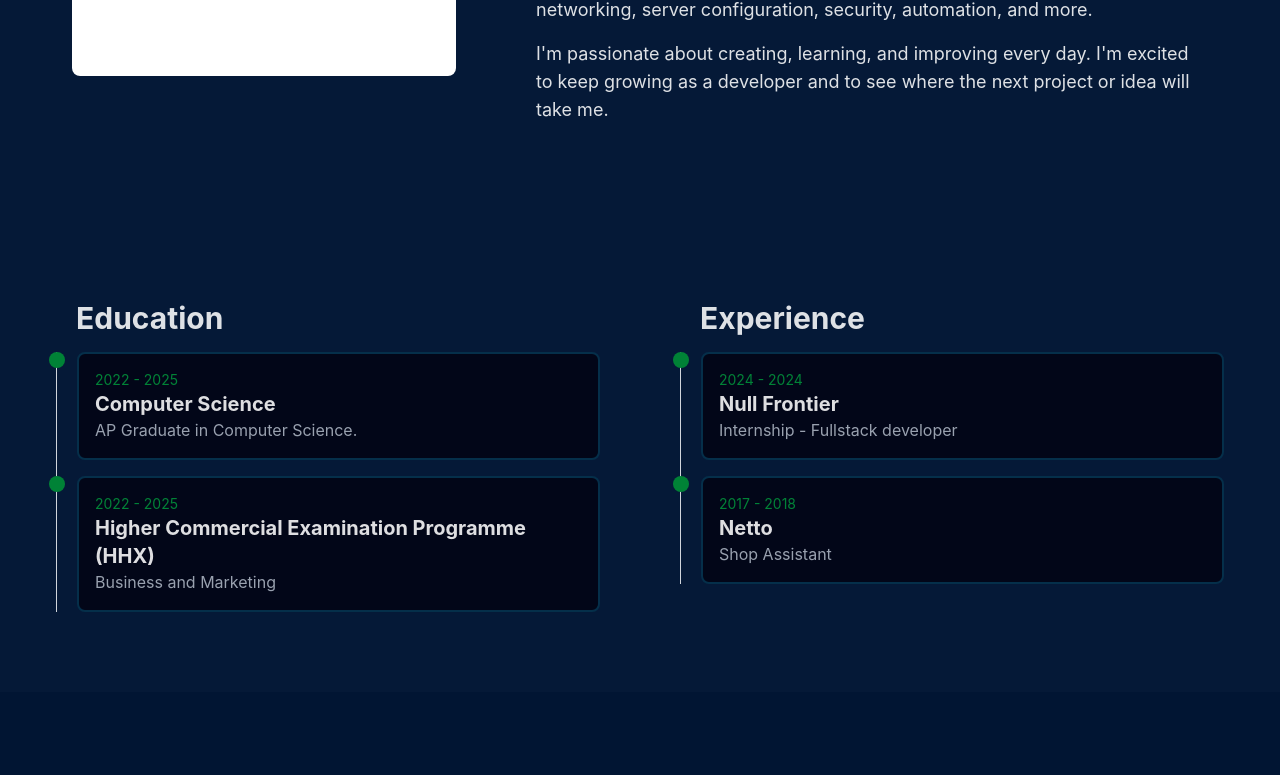
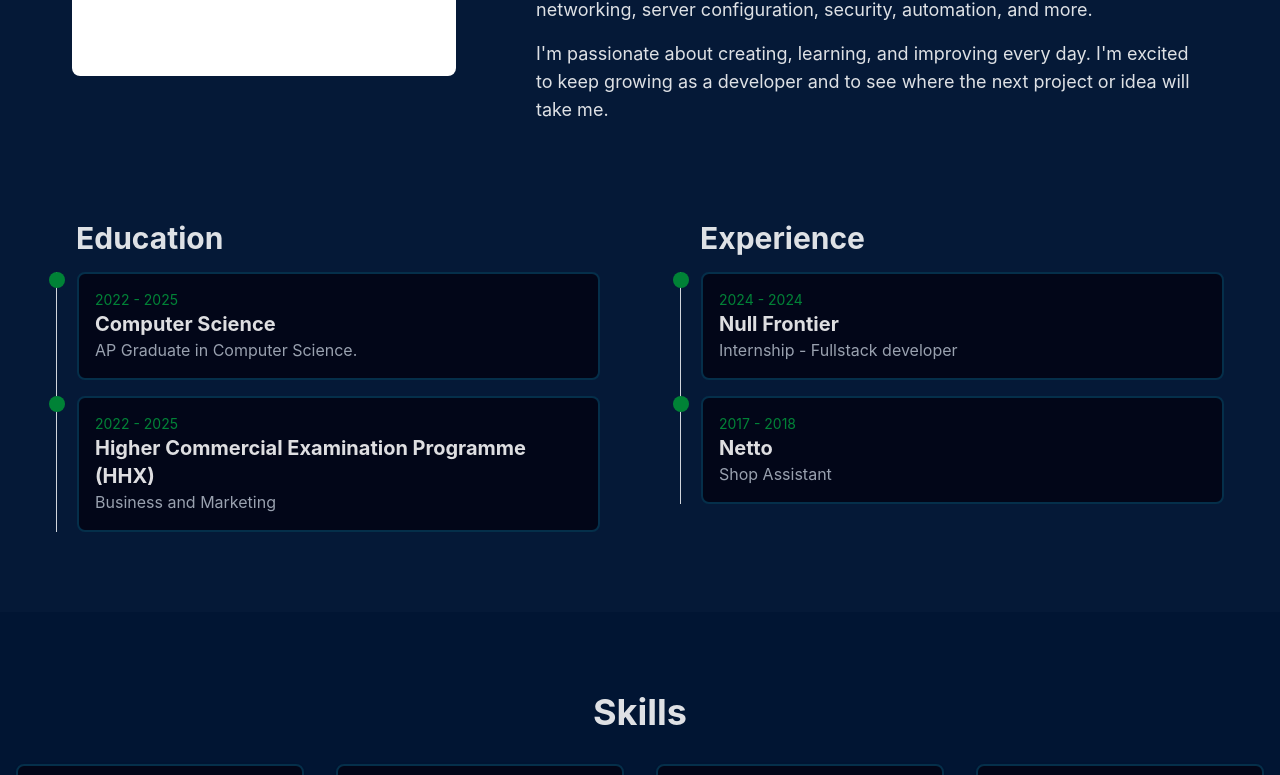
Before and after one commit to oliv6362/myportfolio, a React (Vite) app: page / in a window 1280 px wide. Shown: the part 1196-1971 px from the top of the page. Built offline with nearby package versions, Linux system fonts and the light colour scheme.

Commit message:
Added better padding for aboutSection

```diff
--- a/src/components/aboutSection.tsx
+++ b/src/components/aboutSection.tsx
@@ -7,8 +7,8 @@ import ExperiencePart from './parts/experiencePart';
 const AboutSection: React.FC = () => {
     return (
         <section id="about" className="bg-[#051937]">
-            <div className="flex mx-auto justify-center py-20">
-
+            <div className="py-20 px-4">
+                <div className="flex mx-auto justify-center ">
                     <div className="flex justify-center h-98 w-96 object-contain mr-20">
                         <img className='rounded-lg' src={image1} alt="placeholder" />
                     </div>
@@ -38,10 +38,11 @@ const AboutSection: React.FC = () => {
                     </article>
                 </div>
 
-            <div className="grid grid-cols-1 md:grid-cols-2 max-w-7xl mx-auto px-4 py-20">
-                <EducationPart/>
+                <div className="grid grid-cols-1 md:grid-cols-2 max-w-7xl mx-auto pt-20">
+                    <EducationPart />
                     {/*<div className="hidden md:block border-l-2 border-gray-700 h-96"></div>*/}
-                <ExperiencePart/>
+                    <ExperiencePart />
+                </div>
             </div>
         </section>
     );
```
Lines whose indentation alone changed are shown as unchanged.
